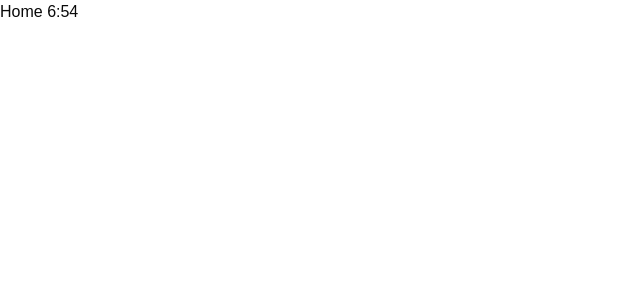
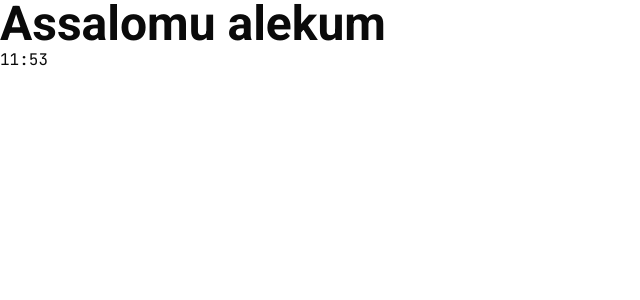
Before and after one commit to Blackxok/SamB2x, a Next.js app: page / in a window 1280 px wide. Shown: the top 300 px of the page, without its empty margins (0-640 px from the left). Built offline with nearby package versions, Linux system fonts and the light colour scheme.

Commit message:
add font var

```diff
--- a/app/layout.tsx
+++ b/app/layout.tsx
@@ -1,16 +1,17 @@
+import { ChildProps } from '@/types'
 import type { Metadata } from 'next'
-import localFont from 'next/font/local'
+import { JetBrains_Mono, Roboto } from 'next/font/google'
 import './globals.css'
 
-const geistSans = localFont({
-	src: './fonts/GeistVF.woff',
-	variable: '--font-geist-sans',
-	weight: '100 900',
+const jetB = JetBrains_Mono({
+	weight: '400',
+	subsets: ['latin'],
+	variable: '--font-jetbrains-mono',
 })
-const geistMono = localFont({
-	src: './fonts/GeistMonoVF.woff',
-	variable: '--font-geist-mono',
-	weight: '100 900',
+const roboto = Roboto({
+	weight: '700',
+	subsets: ['latin'],
+	variable: '--font-roboto-mono',
 })
 
 export const metadata: Metadata = {
@@ -18,16 +19,10 @@ export const metadata: Metadata = {
 	description: 'Generated by create next app',
 }
 
-export default function RootLayout({
-	children,
-}: Readonly<{
-	children: React.ReactNode
-}>) {
+export default function RootLayout({ children }: ChildProps) {
 	return (
 		<html lang='en'>
-			<body
-				className={`${geistSans.variable} ${geistMono.variable} antialiased`}
-			>
+			<body className={`${roboto.variable} ${jetB.variable} antialiased`}>
 				{children}
 			</body>
 		</html>
--- a/app/page.tsx
+++ b/app/page.tsx
@@ -1,3 +1,8 @@
 export default function Home() {
-	return <div>Home 6:54</div>
+	return (
+		<>
+			<h1 className='text-5xl font-roboto'>Assalomu alekum</h1>
+			<div className='container font-jetB'>11:53</div>
+		</>
+	)
 }
--- a/tailwind.config.ts
+++ b/tailwind.config.ts
@@ -1,11 +1,11 @@
-import type { Config } from "tailwindcss";
+import type { Config } from 'tailwindcss'
 
 export default {
-    darkMode: ["class"],
+	darkMode: ['class'],
 	content: [
-    "./pages/**/*.{js,ts,jsx,tsx,mdx}",
-    "./components/**/*.{js,ts,jsx,tsx,mdx}",
-    "./app/**/*.{js,ts,jsx,tsx,mdx}",
+		'./pages/**/*.{js,ts,jsx,tsx,mdx}',
+		'./components/**/*.{js,ts,jsx,tsx,mdx}',
+		'./app/**/*.{js,ts,jsx,tsx,mdx}',
 	],
 	theme: {
 		extend: {
@@ -14,31 +14,31 @@ export default {
 				foreground: 'hsl(var(--foreground))',
 				card: {
 					DEFAULT: 'hsl(var(--card))',
-  				foreground: 'hsl(var(--card-foreground))'
+					foreground: 'hsl(var(--card-foreground))',
 				},
 				popover: {
 					DEFAULT: 'hsl(var(--popover))',
-  				foreground: 'hsl(var(--popover-foreground))'
+					foreground: 'hsl(var(--popover-foreground))',
 				},
 				primary: {
 					DEFAULT: 'hsl(var(--primary))',
-  				foreground: 'hsl(var(--primary-foreground))'
+					foreground: 'hsl(var(--primary-foreground))',
 				},
 				secondary: {
 					DEFAULT: 'hsl(var(--secondary))',
-  				foreground: 'hsl(var(--secondary-foreground))'
+					foreground: 'hsl(var(--secondary-foreground))',
 				},
 				muted: {
 					DEFAULT: 'hsl(var(--muted))',
-  				foreground: 'hsl(var(--muted-foreground))'
+					foreground: 'hsl(var(--muted-foreground))',
 				},
 				accent: {
 					DEFAULT: 'hsl(var(--accent))',
-  				foreground: 'hsl(var(--accent-foreground))'
+					foreground: 'hsl(var(--accent-foreground))',
 				},
 				destructive: {
 					DEFAULT: 'hsl(var(--destructive))',
-  				foreground: 'hsl(var(--destructive-foreground))'
+					foreground: 'hsl(var(--destructive-foreground))',
 				},
 				border: 'hsl(var(--border))',
 				input: 'hsl(var(--input))',
@@ -48,15 +48,19 @@ export default {
 					'2': 'hsl(var(--chart-2))',
 					'3': 'hsl(var(--chart-3))',
 					'4': 'hsl(var(--chart-4))',
-  				'5': 'hsl(var(--chart-5))'
-  			}
+					'5': 'hsl(var(--chart-5))',
+				},
+			},
+			fontFamily: {
+				jetB: ['var(--font-jetbrains-mono)'],
+				roboto: ['var(--font-roboto-mono)'],
 			},
 			borderRadius: {
 				lg: 'var(--radius)',
 				md: 'calc(var(--radius) - 2px)',
-  			sm: 'calc(var(--radius) - 4px)'
-  		}
-  	}
+				sm: 'calc(var(--radius) - 4px)',
 			},
-  plugins: [require("tailwindcss-animate")],
-} satisfies Config;
+		},
+	},
+	plugins: [require('tailwindcss-animate')],
+} satisfies Config
--- /dev/null
+++ b/types/index.ts
@@ -0,0 +1,5 @@
+import { ReactNode } from 'react'
+
+export interface ChildProps {
+	children: ReactNode
+}
```
Lines whose indentation alone changed are shown as unchanged.
